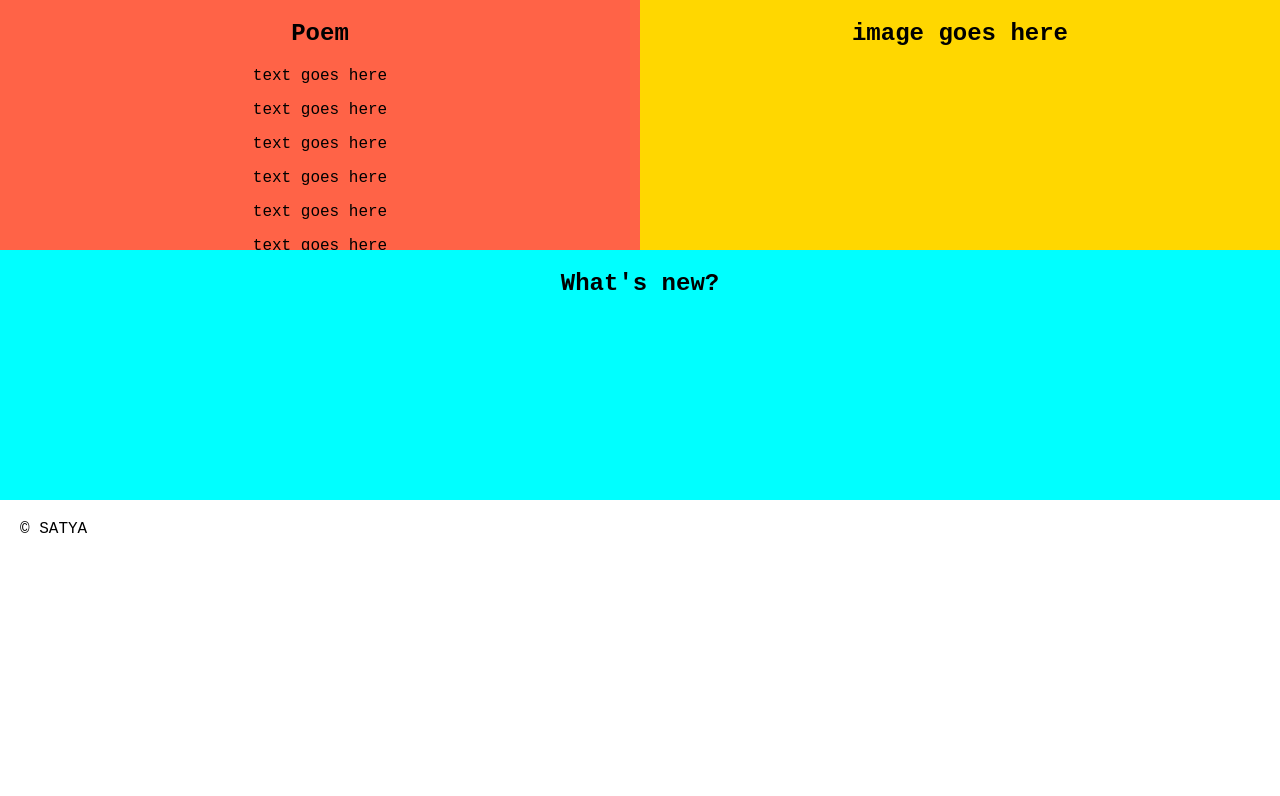
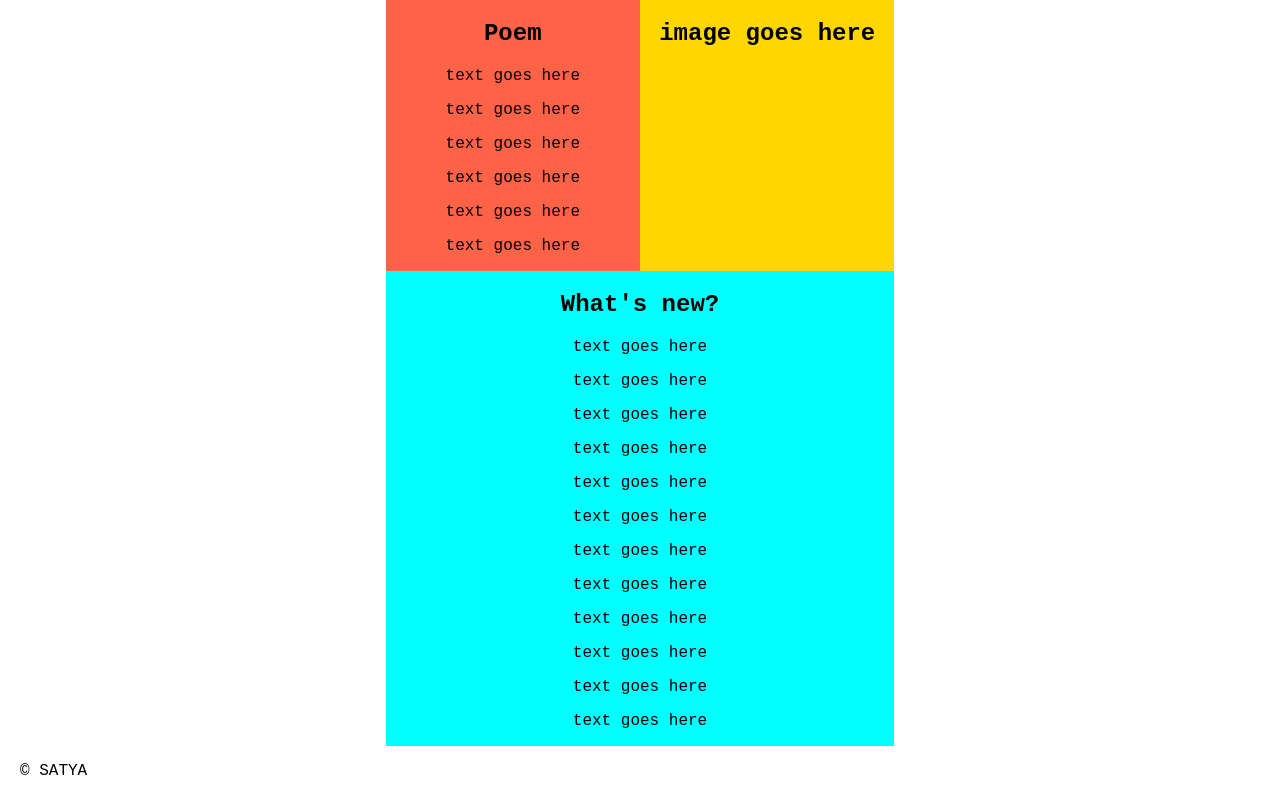
Before and after one commit to sweetsatya/satyamuse.com, a plain HTML site: page index.html in a window 1280 px wide. Shown: the part 140-936 px from the top of the page. Before the commit the page ends 800 px from the top, so only its background shows below. Drawn offline with Linux system fonts and the light colour scheme.

Commit message:
Make footer go to bottom of page

```diff
--- a/index.html
+++ b/index.html
@@ -227,6 +227,18 @@ Om
       </div>
       <div class="full-width">
         <h2>What's new?</h2>
+        <p>text goes here</p>
+        <p>text goes here</p>
+        <p>text goes here</p>
+        <p>text goes here</p>
+        <p>text goes here</p>
+        <p>text goes here</p>
+        <p>text goes here</p>
+        <p>text goes here</p>
+        <p>text goes here</p>
+        <p>text goes here</p>
+        <p>text goes here</p>
+        <p>text goes here</p>
       </div>
     </div>
   </div>
--- a/main.css
+++ b/main.css
@@ -1,6 +1,17 @@
+html {
+    height: 100%;
+}
+
 body {
     font-family: 'Courier New', Courier, monospace;
     margin: 0;
+    flex-direction: column;
+    display: flex;
+    min-height: 100%;
+}
+
+nav {
+    flex-grow: 0;
 }
 
 ul.lyrics {
@@ -116,7 +127,6 @@ ul.lyrics {
     /* by default our horizontal space should be 50% */
     flex-basis: 50%;
     background: tomato;
-    height: 250px;
 }
 
 #home .image {
@@ -126,7 +136,6 @@ ul.lyrics {
 #home .full-width {
     /* use twice standard proportion for growing in width */
     flex-grow: 2;
-    height: 250px;
     background: aqua;
 }
 
@@ -176,6 +185,7 @@ hr.spacer {
     margin-right: auto;
     margin-left: auto;
     text-align: center;
+    flex-grow: 1;
     /* Hide all pages initially */
     display: none;
 }
@@ -207,5 +217,6 @@ hr.spacer {
 }
 
 #footer {
-    margin: 20px;
+    margin-left: 20px;
+    flex-grow: 0;
 }
```
Also changed, not shown: template.html (+12 -0 lines). Lines whose indentation alone changed are shown as unchanged.
